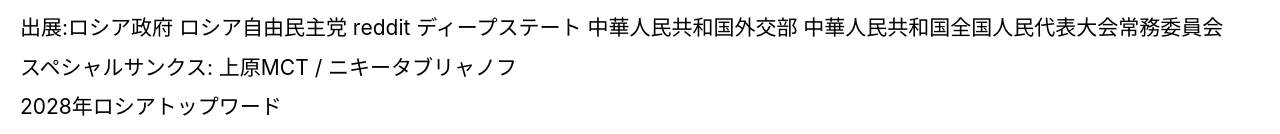
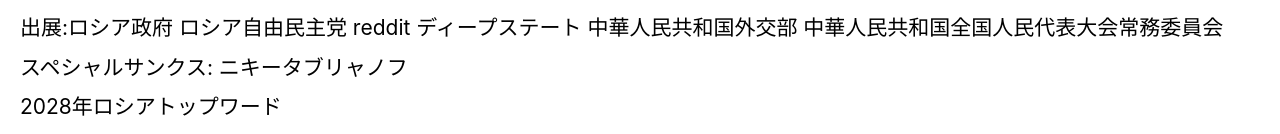
Before and after one commit to YanfeiIsMyWife/me, a plain HTML site: page index.html in a window 1280 px wide. Shown: the top 134 px of the page. Drawn offline with Linux system fonts and the light colour scheme; a script that the page names is missing.

Commit message:
Update index.html

```diff
--- a/index.html
+++ b/index.html
@@ -366,7 +366,7 @@
     });
   </script>
 <h2 id="%E5%87%BA%E5%B1%95%E3%83%AD%E3%82%B7%E3%82%A2%E6%94%BF%E5%BA%9C-%E3%83%AD%E3%82%B7%E3%82%A2%E8%87%AA%E7%94%B1%E6%B0%91%E4%B8%BB%E5%85%9A-reddit-%E3%83%87%E3%82%A3%E3%83%BC%E3%83%97%E3%82%B9%E3%83%86%E3%83%BC%E3%83%88-%E4%B8%AD%E8%8F%AF%E4%BA%BA%E6%B0%91%E5%85%B1%E5%92%8C%E5%9B%BD%E5%A4%96%E4%BA%A4%E9%83%A8-%E4%B8%AD%E8%8F%AF%E4%BA%BA%E6%B0%91%E5%85%B1%E5%92%8C%E5%9B%BD%E5%85%A8%E5%9B%BD%E4%BA%BA%E6%B0%91%E4%BB%A3%E8%A1%A8%E5%A4%A7%E4%BC%9A%E5%B8%B8%E5%8B%99%E5%A7%94%E5%93%A1%E4%BC%9A">出展:ロシア政府 ロシア自由民主党 reddit ディープステート 中華人民共和国外交部 中華人民共和国全国人民代表大会常務委員会</h2>
-<h2 id="%E3%82%B9%E3%83%9A%E3%82%B7%E3%83%A3%E3%83%AB%E3%82%B5%E3%83%B3%E3%82%AF%E3%82%B9-%E4%B8%8A%E5%8E%9Fmct--%E3%83%8B%E3%82%AD%E3%83%BC%E3%82%BF%E3%83%96%E3%83%AA%E3%83%A3%E3%83%8E%E3%83%95">スペシャルサンクス: 上原MCT / ニキータブリャノフ</h2>
+<h2 id="%E3%82%B9%E3%83%9A%E3%82%B7%E3%83%A3%E3%83%AB%E3%82%B5%E3%83%B3%E3%82%AF%E3%82%B9-%E4%B8%8A%E5%8E%9Fmct--%E3%83%8B%E3%82%AD%E3%83%BC%E3%82%BF%E3%83%96%E3%83%AA%E3%83%A3%E3%83%8E%E3%83%95">スペシャルサンクス: ニキータブリャノフ</h2>
 <h2 id="2028%E5%B9%B4%E3%83%AD%E3%82%B7%E3%82%A2%E3%83%88%E3%83%83%E3%83%97%E3%83%AF%E3%83%BC%E3%83%89">2028年ロシアトップワード</h2>
 <blockquote>
 <p>MVP: Привет<br>
```
